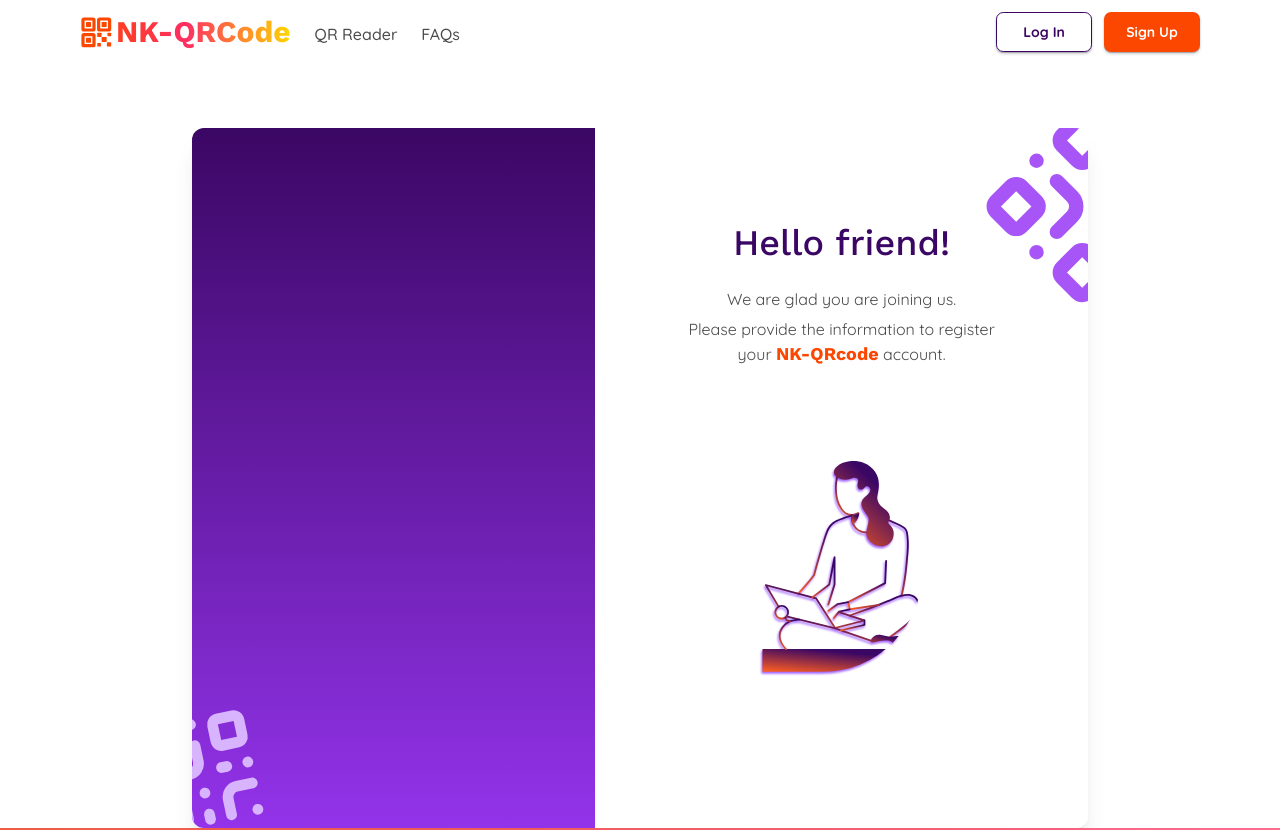
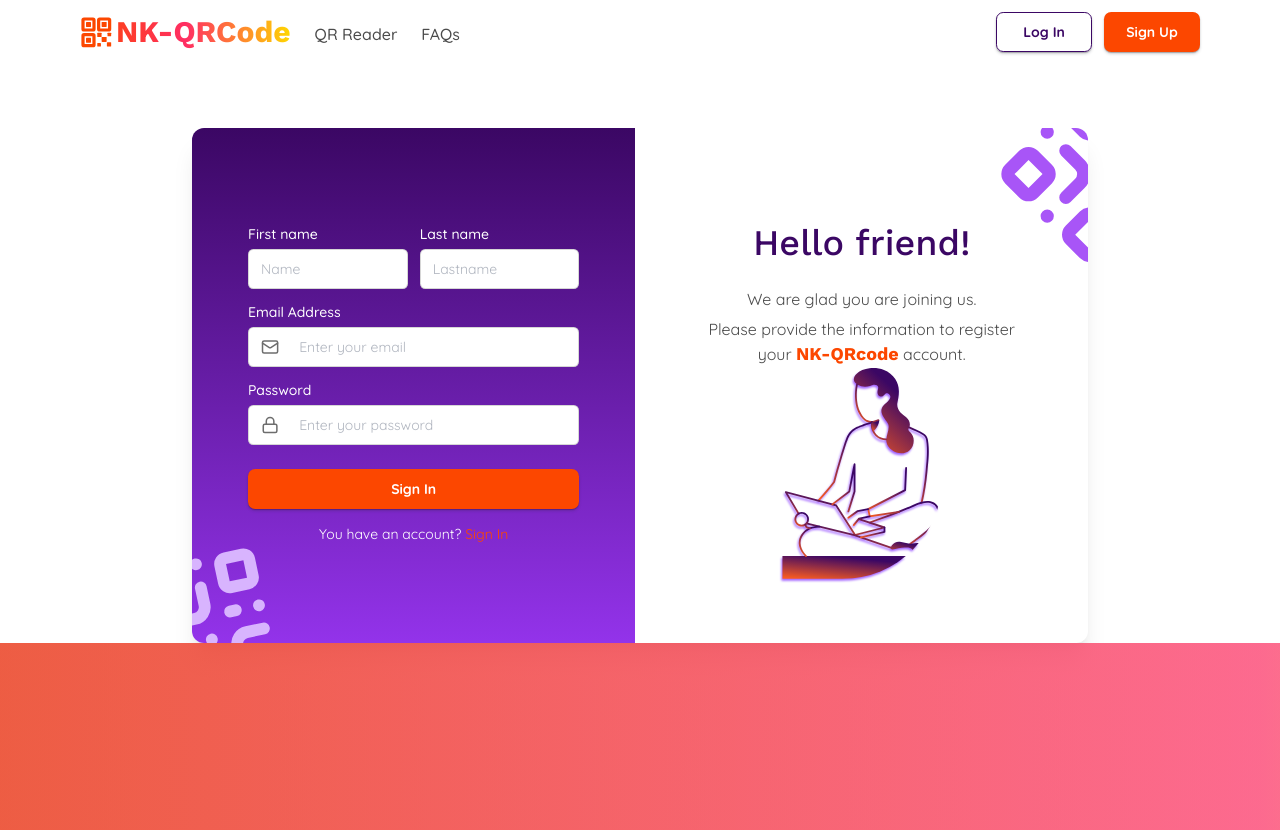
Before and after one commit to nkaryoli/nk_qrCode, a React (Vite) app: page /sign-up in a window 1280 px wide. Shown: the top 830 px of the page. Built offline with nearby package versions, Linux system fonts and the light colour scheme; no server answers.

Commit message:
feat: refactor authentication logic to implement sign-in functionality and update context methods

```diff
--- a/src/features/signUp/SignUpPage.tsx
+++ b/src/features/signUp/SignUpPage.tsx
@@ -1,16 +1,64 @@
+import { Button } from '@/components/ui/button';
+import { Input } from '@/components/ui/input';
+import { Label } from '@/components/ui/label';
+import { useAuth } from '@/hooks/AuthContext';
 import { motion } from 'framer-motion';
 import { QrCode } from 'lucide-react';
+import { Mail, Lock } from 'lucide-react';
+import { useEffect, useState } from 'react';
+import { useNavigate } from 'react-router-dom';
 
 const SignUpPage = () => {
+    const { signUpNewUser, user } = useAuth();
+    const [name, setName] = useState<string>('');
+    const [lastname, setLastname] = useState<string>('');
+    const [email, setEmal] = useState<string>('');
+    const [password, setPassword] = useState<string>('');
+    const [error, setError] = useState<string | null>(null);
+    const [isSigningUp, setIsSigningUp] = useState(false);
+    const navigate = useNavigate();
+
+    useEffect(() => {
+        if (user && isSigningUp) {
+            navigate('/dashboard');
+            setIsSigningUp(false);
+        }
+    }, [user, isSigningUp, navigate]);
+
+    const handleSignUp = async (e: React.FormEvent<HTMLFormElement>) => {
+        e.preventDefault();
+        setIsSigningUp(true);
+
+        try {
+            const result = await signUpNewUser(email, password, {
+                first_name: name,
+                last_name: lastname,
+            });
+            if (result.success) {
+                console.log(
+                    'User signed up successfully, profile will be created automatically'
+                );
+                navigate('/');
+            } else {
+                setError('Failed to sign up. Please try again.');
+            }
+        } catch (error) {
+            console.log('Error during sign up:', error);
+            setError('Failed to sign up. Please try again.');
+        } finally {
+            setIsSigningUp(false);
+        }
+    };
+
     return (
         <section className="w-full flex items-center justify-center bg-background pt-32 px-3">
             <div className="flex flex-col gap-6 lg:gap-0 lg:flex-row-reverse w-full max-w-xl lg:max-w-4xl mx-auto lg:shadow-xl rounded-xl lg:overflow-hidden">
-                <div className="w-full lg:max-w-[55%] text-center flex flex-col items-center lg:pt-24 lg:p-16 relative">
+                <div className="w-full text-center flex flex-col items-center lg:pt-24 lg:p-16 relative">
                     <h1 className="text-4xl font-medium mb-6 text-purple-950">
                         Hello friend!
                     </h1>
                     <p className="mt-6">We are glad you are joining us.</p>
-                        <p className='pt-2'>
+                    <p className="pt-2">
                         Please provide the information to register
                         <br /> your{' '}
                         <strong className="text-primary font-header text-lg ">
@@ -18,21 +66,24 @@ const SignUpPage = () => {
                         </strong>{' '}
                         account.
                     </p>
-                    <img src="/img-signup3.svg" className="w-[160px] m-auto rounded-bl-[100px] hidden lg:block drop-shadow-[1px_2px_1px_var(--chart-4)]" style={{ transform: 'rotateY(180deg)' }} />
+                    <img
+                        src="/img-signup3.svg"
+                        className="w-[160px] m-auto rounded-bl-[100px] hidden lg:block drop-shadow-[1px_2px_1px_var(--chart-4)]"
+                        style={{ transform: 'rotateY(180deg)' }}
+                    />
                     <QrCode
                         size={'35%'}
                         className="hidden lg:block -rotate-45 absolute -right-20 -top-11 text-purple-500"
                     />
                 </div>
 
-                <div className="flex items-center justify-center w-full lg:w-[45%] lg:min-w-[400px] lg:bg-gradient-to-b from-purple-950 to-purple-600 lg:px-24 relative overflow-hidden">
-
+                <div className="flex items-center justify-center w-full lg:min-w-[400px] lg:bg-gradient-to-b from-purple-950 to-purple-600 lg:px-14 relative overflow-hidden">
                     <QrCode
                         size={'32%'}
                         className="hidden lg:block -rotate-12 absolute -left-14 -bottom-14 text-purple-300"
                     />
                     <motion.div
-                        className="w-fit h-[787px] sm:h-[700px] lg:h-[800px]t bg-gradient-to-b from-purple-950 to-purple-600 lg:from-purple-950/0 lg:to-purple-800/0 rounded-xl"
+                        className="w-full bg-gradient-to-b from-purple-950 to-purple-600 lg:from-purple-950/0 lg:to-purple-800/0 rounded-xl"
                         initial={{ opacity: 0, x: -20 }}
                         animate={{ opacity: 1, x: 0 }}
                         transition={{
@@ -41,7 +92,115 @@ const SignUpPage = () => {
                             delay: 0.5,
                         }}
                     >
-                        {/* TODO signup logic */}
+                        {/* <div className="w-full flex flex-col gap-4"> */}
+                        <form
+                            onSubmit={handleSignUp}
+                            className="w-full flex flex-col gap-4"
+                        >
+                            <div className="flex gap-3">
+                                <div className="flex flex-col gap-2">
+                                    <Label
+                                        htmlFor="name"
+                                        className="text-white"
+                                    >
+                                        First name
+                                    </Label>
+                                    <div className="flex items-center gap-2 border rounded-sm  h-10 focus-within:ring-2 focus-within:ring-ring bg-white">
+                                        <Input
+                                            id="name"
+                                            type="name"
+                                            placeholder="Name"
+                                            className="border-0 shadow-none focus-visible:ring-0"
+                                            onChange={(e) =>
+                                                setName(e.target.value)
+                                            }
+                                        />
+                                    </div>
+                                </div>
+                                <div className="flex flex-col gap-2">
+                                    <Label
+                                        htmlFor="lastname"
+                                        className="text-white"
+                                    >
+                                        Last name
+                                    </Label>
+                                    <div className="flex items-center gap-2 border rounded-sm h-10 focus-within:ring-2 focus-within:ring-ring bg-white">
+                                        <Input
+                                            id="lastname"
+                                            type="lastname"
+                                            placeholder="Lastname"
+                                            className="border-0 shadow-none focus-visible:ring-0"
+                                            onChange={(e) =>
+                                                setLastname(e.target.value)
+                                            }
+                                        />
+                                    </div>
+                                </div>
+                            </div>
+
+                            <div className="flex flex-col gap-2">
+                                <Label htmlFor="email" className="text-white">
+                                    Email Address
+                                </Label>
+                                <div className="flex items-center gap-2 border rounded-sm px-3 h-10 focus-within:ring-2 focus-within:ring-ring bg-white">
+                                    <Mail className="h-5 w-5 text-muted-foreground" />
+                                    <Input
+                                        id="email"
+                                        type="email"
+                                        placeholder="Enter your email"
+                                        className="border-0 shadow-none focus-visible:ring-0"
+                                        onChange={(e) =>
+                                            setEmal(e.target.value)
+                                        }
+                                    />
+                                </div>
+                            </div>
+
+                            {/* Password */}
+                            <div className="flex flex-col gap-2">
+                                <Label
+                                    htmlFor="password"
+                                    className="text-white"
+                                >
+                                    Password
+                                </Label>
+                                <div className="flex items-center gap-2 bg-white border rounded-sm  px-3 h-10 focus-within:ring-2 focus-within:ring-ring">
+                                    <Lock className="h-5 w-5 text-muted-foreground" />
+                                    <Input
+                                        id="password"
+                                        type="password"
+                                        placeholder="Enter your password"
+                                        className="border-0 shadow-none focus-visible:ring-0"
+                                        onChange={(e) =>
+                                            setPassword(e.target.value)
+                                        }
+                                    />
+                                </div>
+                            </div>
+
+                            {/* Submit */}
+                            <Button type="submit" className="mt-2">
+                                Sign In
+                            </Button>
+
+                            {error && (
+                                <p className="text-red-600 text-center pt-4">
+                                    {error}
+                                </p>
+                            )}
+                        </form>
+
+                        {/* Signup */}
+                        <p className="text-center text-sm text-white mt-4">
+                            You have an account?{' '}
+                            <a
+                                href="/sign-up"
+                                className="text-primary cursor-pointer hover:underline"
+                            >
+                                Sign In
+                            </a>
+                        </p>
+                        {/* </div> */}
                     </motion.div>
                 </div>
             </div>
```
Also changed, not shown: src/features/signIn/SignInPage.tsx (+21 -17 lines), src/hooks/AuthContext.tsx (+37 -15 lines). Lines whose indentation alone changed are shown as unchanged.
